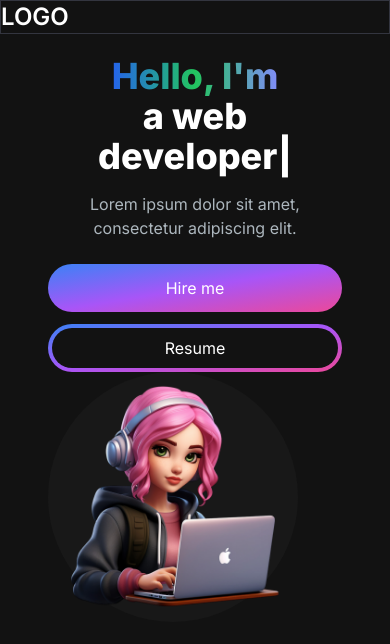
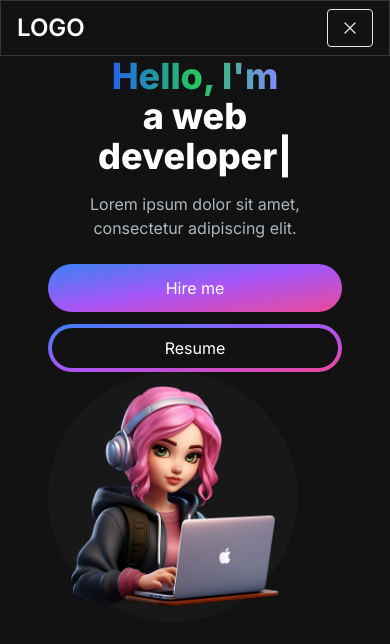
Before and after one commit to lydiaqd/my-portfolio-site, a Next.js app: page / in a window 390 px wide. Shown: the top 644 px of the page. Built offline with nearby package versions, Linux system fonts and the light colour scheme.

Commit message:
mobile nav bar

```diff
--- /dev/null
+++ b/app/components/MenuOverlay.jsx
@@ -0,0 +1,13 @@
+import React from 'react'
+import NavLink from "./NavLink";
+
+const MenuOverlay = ({links}) => {
+  return (
+    <ul className="flex flex-col py-4 items-center">{links.map((link, index) => (<li key={index}>
+        <NavLink href ={link.path} title={link.title} />
+        </li>))}
+    </ul>
+  )
+}
+
+export default MenuOverlay
--- a/app/components/Navbar.jsx
+++ b/app/components/Navbar.jsx
@@ -1,6 +1,9 @@
+"use client";
 import Link from "next/link";
-import React from 'react';
+import React, {useState} from 'react';
 import NavLink from "./NavLink";
+import {Bars3Icon, XMarkIcon} from "@heroicons/react/24/solid";
+import MenuOverlay from "./MenuOverlay";
 
 const navLinks = [
   {
@@ -18,10 +21,24 @@
 ]
 
 const Navbar = () => {
+  const [navBarOpen, setNavBarOpen] = useState(false);
   return (
     <nav className="fixed mx-auto border border-[#33353F] top-0 left-0 right-0 z-10 bg-[#121212] bg-opacity-100">
-        <div className="flex flex-wrap items-center justify-between mx-auto">
+        <div className="flex flex-wrap items-center justify-between mx-auto px-4 py-2">
         <Link href={"/"} className="text-2xl md:text-5xl text-white font-semibold">LOGO</Link>
+        <div className="mobile-menu block md:hidden">
+          {
+            navBarOpen ? (
+              <button onClick={() => setNavBarOpen(true)} className="flex items-center text-slate-200 py-2 px-3 border rounded border-slate-200 hover:text-white hover:border-white">
+                <Bars3Icon className="h-5 w-5"/>
+              </button>
+            ) : (
+              <button onClick={() => setNavBarOpen(false)}className="flex items-center text-slate-200 py-2 px-3 border rounded border-slate-200 hover:text-white hover:border-white">
+                <XMarkIcon className="h-5 w-5"/>
+              </button>
+            )
+          }
+        </div>
         <div className="menu hidden md:block md:w-auto">
         <ul className="flex p-4 md:p-0 md:flex-row md:space-x-8 mt-0">
             {navLinks.map((link, index) => (
@@ -32,6 +49,7 @@
           </ul>
         </div>
         </div>
+        {navBarOpen ? <MenuOverlay links ={navLinks}/> : null}
         </nav>
   )
 }
```
